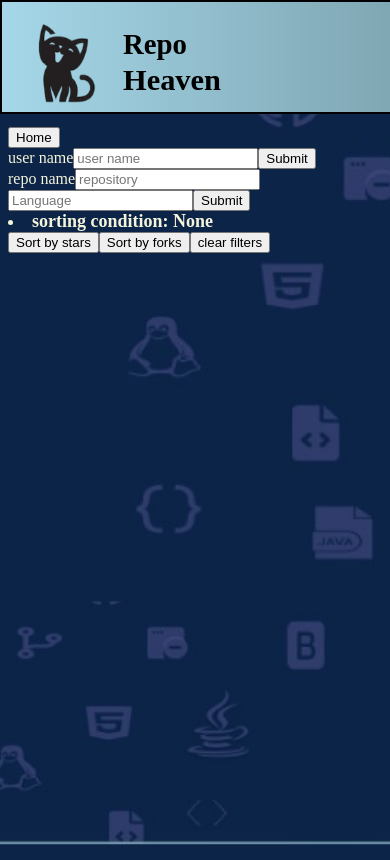
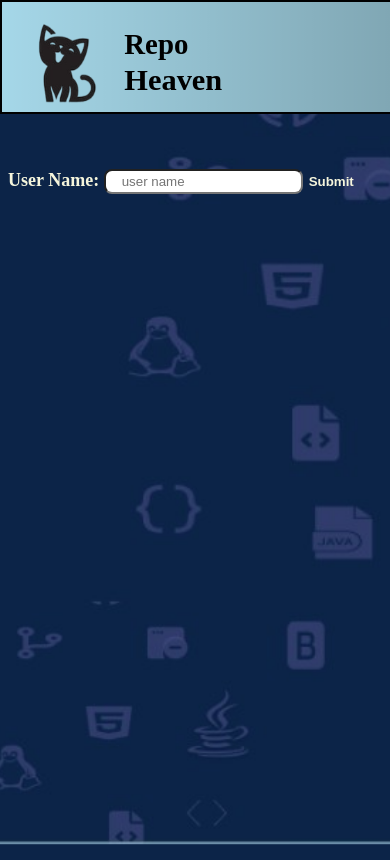
Before and after one commit to Shuffled720/IITISoC-23-Web-16-Github_Explorer, a Next.js app: page /search in a window 390 px wide. Shown: the top 860 px of the page. Built offline with nearby package versions, Linux system fonts and the light colour scheme.

Commit message:
search first responsive

```diff
--- a/components/NavBar/NavBar.jsx
+++ b/components/NavBar/NavBar.jsx
@@ -15,6 +15,10 @@ const handleAboutClick = (e)  => {
   e.preventDefault()
   window.location.href = "/about"
 }
+const handleHome = (e)=>{
+  e.preventDefault()
+  window.location.href = "/"
+}
 
 
 const NavBar = () => {
@@ -28,6 +32,7 @@ const NavBar = () => {
          className={Style.logo_img}
           src = {image.catlogo}
           alt = "Cat logo"
+          onClick={handleHome}
           />
           </div>
           <div className={Style.Github}>Heaven</div>
--- a/components/NavBar/NavBar.module.css
+++ b/components/NavBar/NavBar.module.css
@@ -1,6 +1,6 @@
 .navbar{
     position: absolute;
-width: 90rem;
+width: 91rem;
 height: 7rem;
 left: 0px;
 top: 0px;
@@ -25,6 +25,9 @@ top: -2vh;
 width: 60%;
 height: 95%;
 top : 9%;
+}
+.logo_img:hover{
+    cursor: pointer;
 }
 .exp{
     position: absolute;
--- a/pages/search.js
+++ b/pages/search.js
@@ -45,10 +45,6 @@ const handleReposubmit = async(e)=>{
           })
 }
 
-const handleStartClick = (e)  => {
-    e.preventDefault()
-    window.location.href = "/"
-  }
 
 const handleSubmit = async (e)=>{
     e.preventDefault()
@@ -111,13 +107,11 @@ const handleSubmitrepo = async (e)=>{
     return(
         <>
         <div className={Style.search}>
-        <div>
-        <button onClick={handleStartClick}>Home</button>
-      </div>
-        <form onSubmit={handleSubmit}>
-            <label htmlFor="search">user name</label>
-            <input type="text" id="search" name="search" required placeholder="user name"/>
-            <button type="submit">Submit</button>
+       <div>
+       <form onSubmit={handleSubmit} className={Style.user}>
+            <label htmlFor="search">User Name: </label>
+            <input type="text" id="search" name="search" className={Style.userInput} required placeholder="user name" autoComplete="off"/>
+            <button type="submit" className={Style.userSubmit}>Submit</button>
         </form>
         <div>
         {searchdata.length>0 &&(
@@ -143,11 +137,13 @@ const handleSubmitrepo = async (e)=>{
             </ul>
         )}
     </div>
+       </div>
 
+    <div className={Style.repoSubmit}>
     <form onSubmit={handleSubmitrepo}>
             <label htmlFor="searchrepo" >repo name</label>
-            <input type="text" id="searchrepo" name="searchrepo" required placeholder="repository" />
-            <input type="text" id="langrepo" name="langrepo" placeholder="Language" />
+            <input type="text" id="searchrepo" name="searchrepo" required placeholder="repository" autoComplete="off"/>
+            <input type="text" id="langrepo" name="langrepo" placeholder="python/cpp/c/javaScript" autoComplete="off"/>
             <button type="submit">Submit</button>
             <li className={Style.sortcond} >sorting condition: {sort?sort:None}</li>
         </form>
@@ -189,6 +185,8 @@ const handleSubmitrepo = async (e)=>{
             </ul>
         )}
     </div>
+    </div>
+
         </div>
 
         </>
--- a/styles/search.module.css
+++ b/styles/search.module.css
@@ -1,7 +1,10 @@
 .search{
     position: absolute;
-    top:15vh;
+    top: 20%;
+    display: grid;
     color: beige;
+    grid-template-columns: repeat(2,1fr);
+    width: 90rem;
 }
 .repo_name{
     color: rgb(168, 199, 228);
@@ -27,3 +30,27 @@
     font-weight: bolder;
     font-size: large;
 }
+.user{
+    padding-bottom: 1rem;
+    font-size: large;
+    font-weight: 550;
+    font-family:cursive;
+}
+.userInput{
+    padding-left: 1rem;
+    border-radius: 0.5rem;
+    height: 1.2rem;
+
+}
+.userSubmit{
+    border-radius: 0.5rem;
+    height: 1.5rem;
+    background: transparent;
+    border: none;
+    color: beige;
+    font-weight: 550;
+}
+.userSubmit:hover{
+    border: 1px solid #E5F5FB;
+    cursor: pointer;
+}
```
